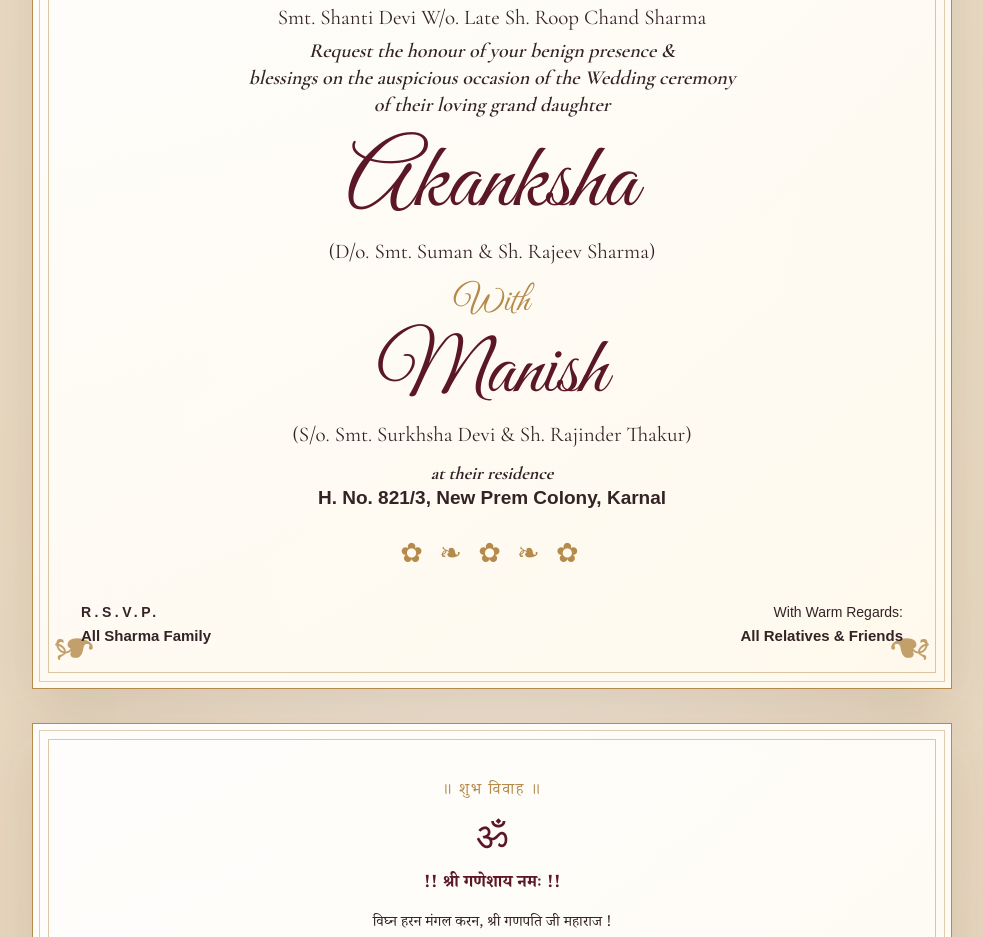
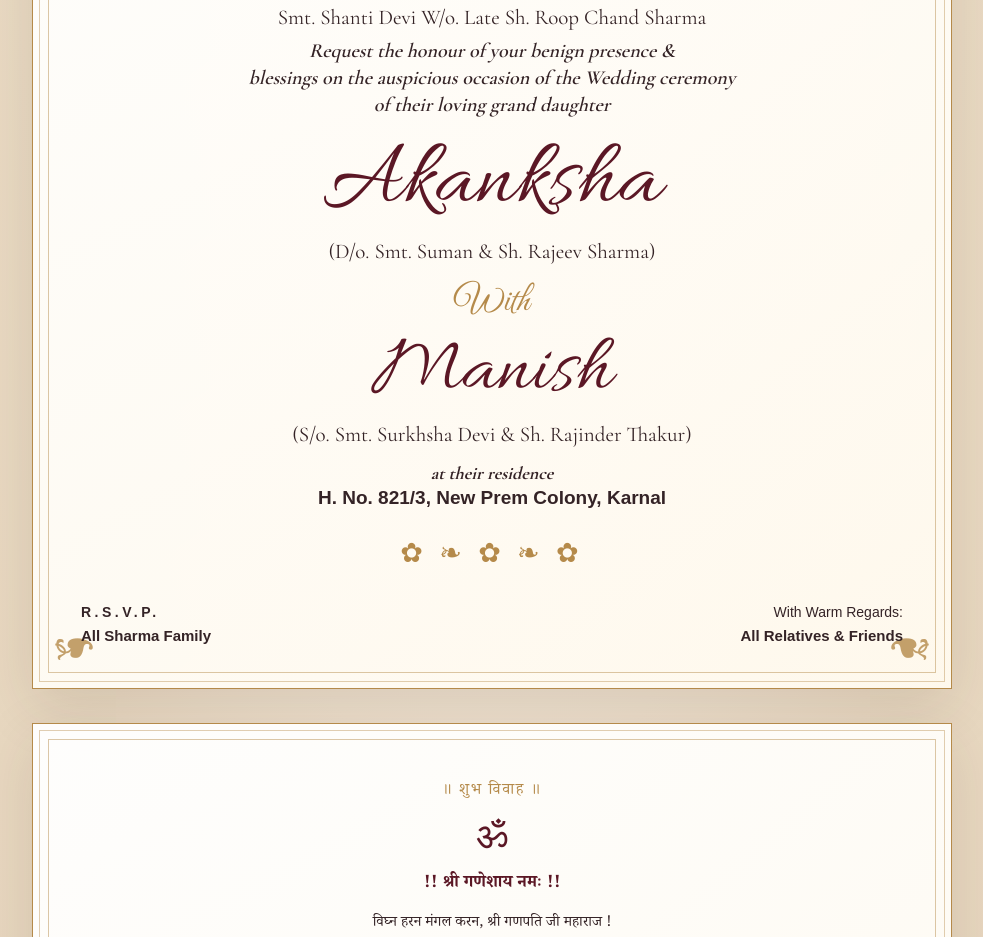
Before and after one commit to Harsh5862S/akanksha-weds-manish, a plain HTML site: page index.html in a window 1280 px wide. Shown: the part 1180-2117 px from the top of the page, without its empty margins (148-1131 px from the left). Drawn offline with nearby package versions, Linux system fonts and the light colour scheme.

Commit message:
Initial wedding invitation website

```diff
--- a/index.html
+++ b/index.html
@@ -8,7 +8,7 @@
   <title>Akanksha Weds Manish | Wedding Invitation</title>
   <link rel="preconnect" href="https://fonts.googleapis.com">
   <link rel="preconnect" href="https://fonts.gstatic.com" crossorigin>
-  <link href="https://fonts.googleapis.com/css2?family=Cormorant+Garamond:wght@400;500;600;700&family=Great+Vibes&family=Noto+Serif+Devanagari:wght@400;500;600&display=swap" rel="stylesheet">
+  <link href="https://fonts.googleapis.com/css2?family=Cormorant+Garamond:wght@400;500;600;700&family=Allura&family=Great+Vibes&family=Noto+Serif+Devanagari:wght@400;500;600&display=swap" rel="stylesheet">
   <link rel="stylesheet" href="style.css">
 </head>
 <body>
--- a/style.css
+++ b/style.css
@@ -50,7 +50,7 @@ main { width:min(920px, calc(100% - 28px)); margin:34px auto 54px; }
 .host-line {font-size:21px;margin:18px 0 8px}
 .invitation-copy {font-size:20px;font-weight:600;font-style:italic;line-height:1.35;margin:8px 0 18px}
 h1,h2,h3,p {margin-top:0}
-.hero h1,.hero h2 {font-family:"Great Vibes",cursive;color:var(--wine);font-weight:400;line-height:1;margin:8px 0}
+.hero h1,.hero h2 {font-family:"Allura",cursive;color:var(--wine);font-weight:400;line-height:1;margin:8px 0}
 .hero h1 {font-size:clamp(64px,10vw,94px)}
 .hero h2 {font-size:clamp(60px,9vw,82px)}
 .parent-line {font-size:21px;margin:4px 0 15px}
```
Also changed, not shown: 1 other file.
